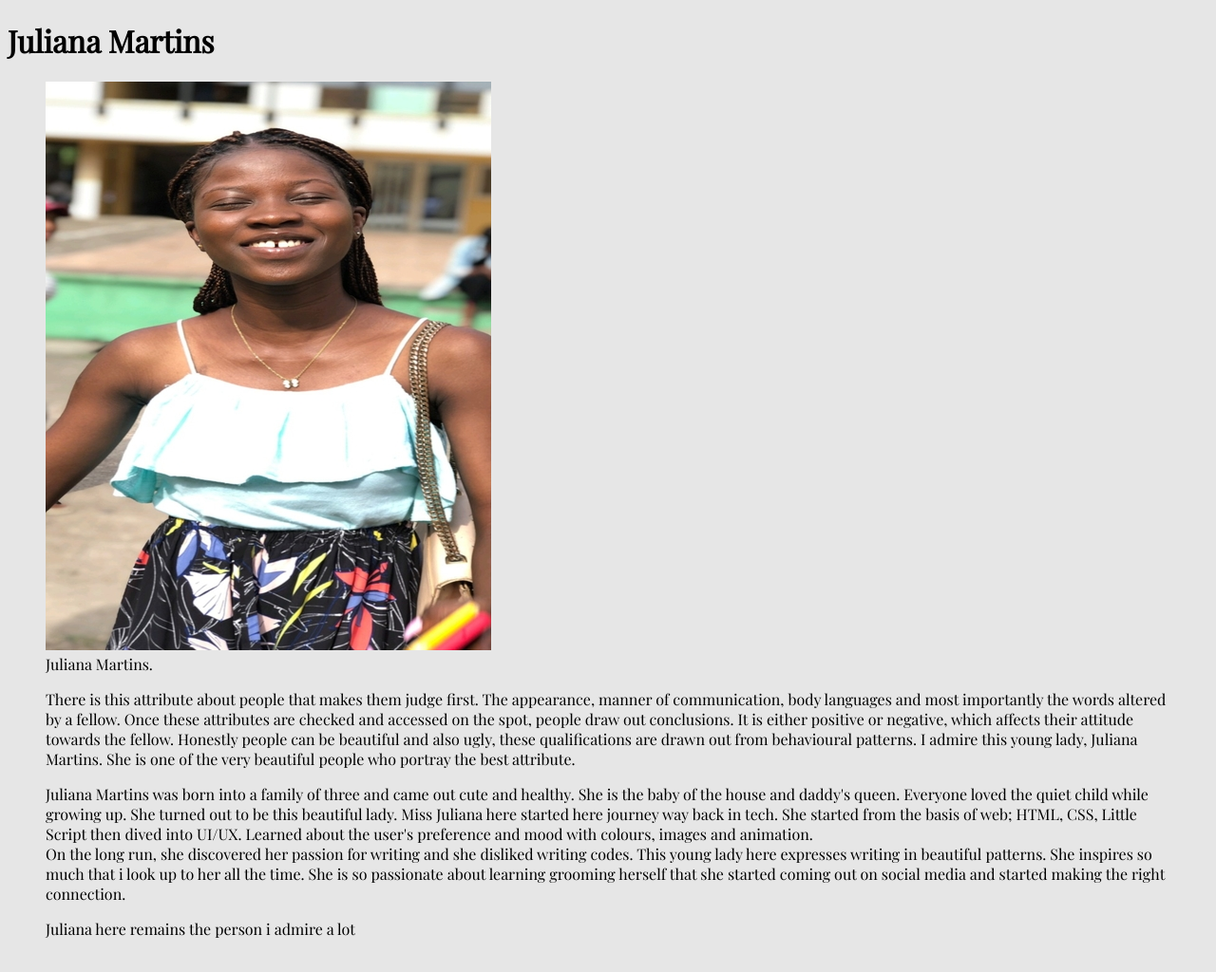
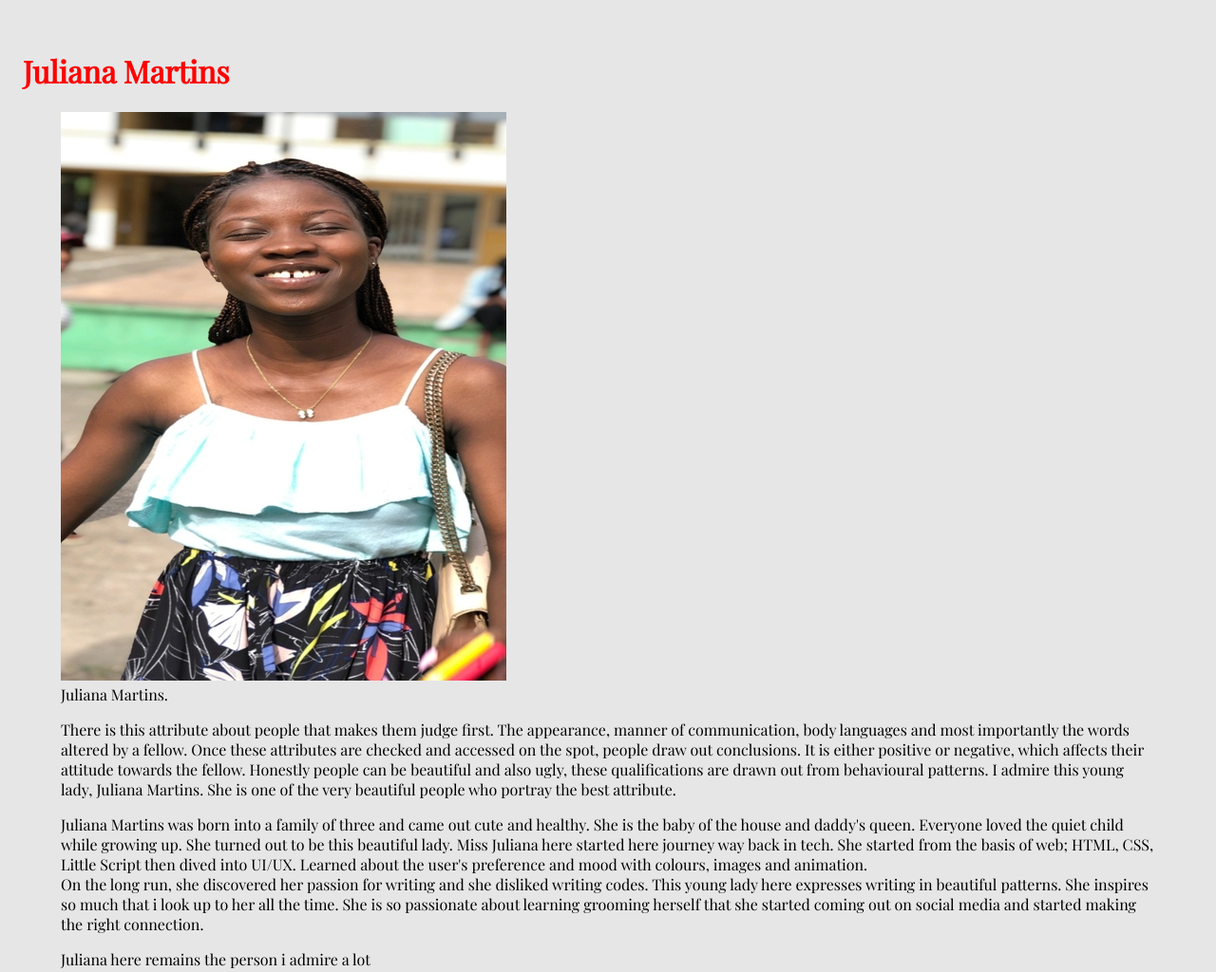
Before and after one commit to HERITAGEALABI/HERITAGEALABI-article, a plain HTML site: page index.html in a window 1280 px wide. Shown: the whole page at 95% size. Drawn offline with nearby package versions, Linux system fonts and the light colour scheme.

Commit message:
main and title

```diff
--- a/style.css
+++ b/style.css
@@ -8,3 +8,13 @@ body {
   background: #e6e6e6;
   font-family: 'Playfair Display', serif;
 }
+
+#main {
+  margin: 1rem 0;
+  padding: 1rem;
+}
+
+
+#title {
+  color: red;
+}
```
